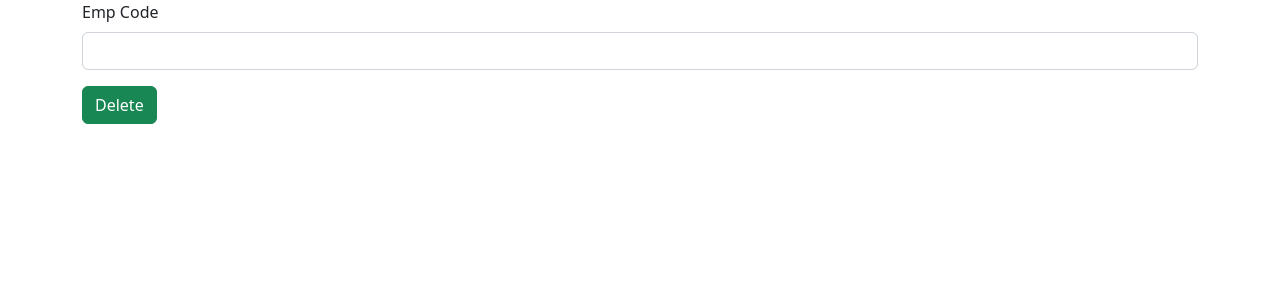
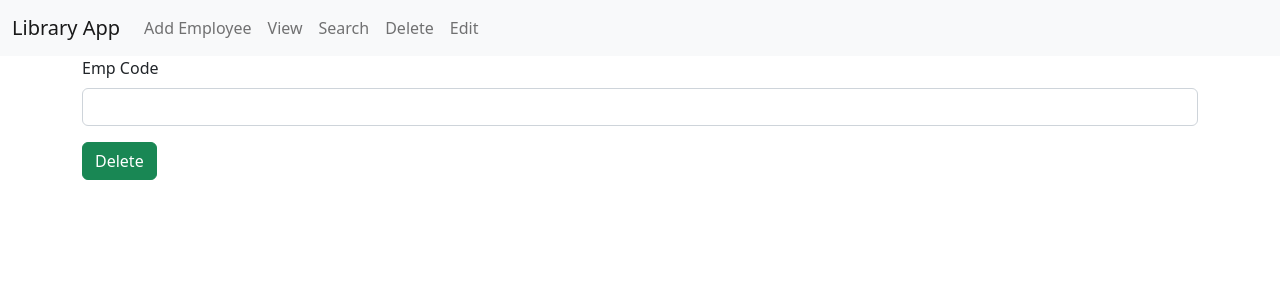
Before and after one commit to Asiyacm/Employee-Angular-App, an Angular app: page /delete in a window 1280 px wide. Shown: the top 300 px of the page. Built offline with nearby package versions, Linux system fonts and the light colour scheme.

Commit message:
nav commit

```diff
--- a/src/app/add-employee/add-employee.component.html
+++ b/src/app/add-employee/add-employee.component.html
@@ -1,3 +1,4 @@
+<app-navigation></app-navigation>
 <div class="container">
     <div class="row">
         <div class="col col-12 col-sm-12 col-md-12 col-lg-12 col-xl-12 col-xxl-12">
--- a/src/app/app.module.ts
+++ b/src/app/app.module.ts
@@ -10,6 +10,7 @@
 import { DeleteEmployeeComponent } from './delete-employee/delete-employee.component';
 import { EditEmployeeComponent } from './edit-employee/edit-employee.component';
 import { RouterModule, Routes } from '@angular/router';
+import { NavigationComponent } from './navigation/navigation.component';
 
 
 const myRoute: Routes=[
@@ -49,7 +50,8 @@
     SearchEmployeeComponent,
     ViewEmployeeComponent,
     DeleteEmployeeComponent,
-    EditEmployeeComponent
+    EditEmployeeComponent,
+    NavigationComponent
   ],
   imports: [
     BrowserModule,
--- a/src/app/delete-employee/delete-employee.component.html
+++ b/src/app/delete-employee/delete-employee.component.html
@@ -1,3 +1,4 @@
+<app-navigation></app-navigation>
 <div class="container">
     <div class="row">
         <div class="col col-12 col-sm-12 col-md-12 col-lg-12 col-xl-12 col-xxl-12">
--- a/src/app/edit-employee/edit-employee.component.html
+++ b/src/app/edit-employee/edit-employee.component.html
@@ -1,3 +1,4 @@
+<app-navigation></app-navigation>
 <div class="container">
     <div class="row">
         <div class="col col-12 col-sm-12 col-md-12 col-lg-12 col-xl-12 col-xxl-12">
--- /dev/null
+++ b/src/app/navigation/navigation.component.html
@@ -0,0 +1,28 @@
+<nav class="navbar navbar-expand-lg bg-light">
+    <div class="container-fluid">
+      <a class="navbar-brand" href="#">Library App</a>
+      <button class="navbar-toggler" type="button" data-bs-toggle="collapse" data-bs-target="#navbarNav" aria-controls="navbarNav" aria-expanded="false" aria-label="Toggle navigation">
+        <span class="navbar-toggler-icon"></span>
+      </button>
+      <div class="collapse navbar-collapse" id="navbarNav">
+        <ul class="navbar-nav">
+
+            <li>
+            <a class="nav-link" routerLink="/add">Add Employee</a>
+          </li>
+          <li class="nav-item">
+            <a class="nav-link" routerLink="/view">View</a>
+          </li>
+          <li class="nav-item">
+            <a class="nav-link" routerLink="/search">Search</a>
+          </li>
+          <li class="nav-item">
+            <a class="nav-link" routerLink="/delete">Delete</a>
+          </li>
+          <li class="nav-item">
+            <a class="nav-link" routerLink="/edit">Edit</a>
+          </li>
+        </ul>
+      </div>
+    </div>
+  </nav>
--- a/src/app/search-employee/search-employee.component.html
+++ b/src/app/search-employee/search-employee.component.html
@@ -1,3 +1,4 @@
+<app-navigation></app-navigation>
 <div class="container">
     <div class="row">
         <div class="col col-12 col-sm-12 col-md-12 col-lg-12 col-xl-12 col-xxl-12">
--- a/src/app/view-employee/view-employee.component.html
+++ b/src/app/view-employee/view-employee.component.html
@@ -1,3 +1,4 @@
+<app-navigation></app-navigation>
 <div class="container">
     <div class="row">
         <div class="col col-12 col-sm-12 col-md-12 col-lg-12 col-xl-12 col-xxl-12">
```
Also changed, not shown: src/app/navigation/navigation.component.ts (added, +10 -0 lines), src/app/navigation/navigation.component.css (added).
